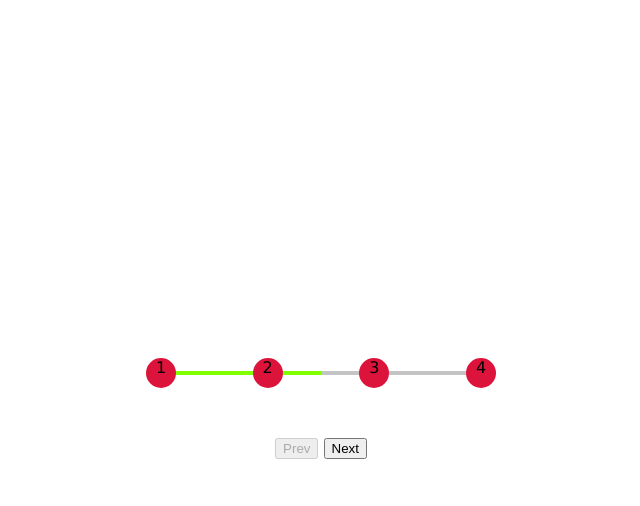
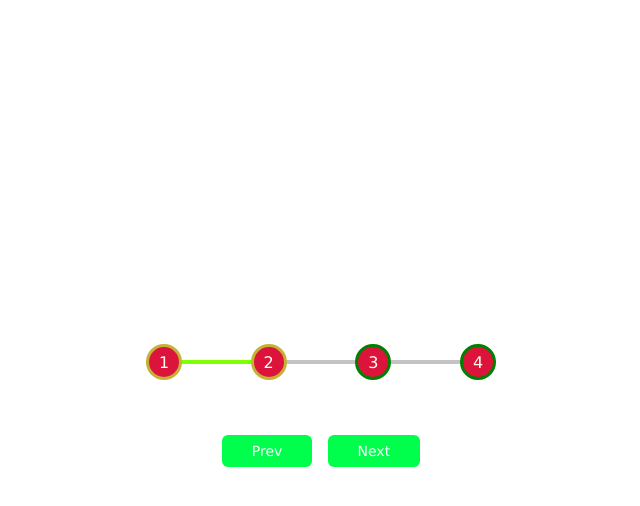
Before and after one commit to Kawser52/javascript-progressbar, a plain HTML site: page index.html in a window 1280 px wide. Both pictures are taken after a click on the button "Next". Shown: the whole page, without its empty margins (319-959 px from the left). Drawn offline with Linux system fonts and the light colour scheme.

Commit message:
Project done

```diff
--- a/index.html
+++ b/index.html
@@ -17,7 +17,7 @@
                 <div class="circle">4</div>
         </div>
         <button class="btn" id="prev" disabled>Prev</button>
-        <button class="btn" id="">Next</button>
+        <button class="btn" id="next">Next</button>
     </div>
     <script src="progress.js"></script>
 </body>
--- a/progress.js
+++ b/progress.js
@@ -1 +1,41 @@
-console.log("test");
+
+let circles=document.querySelectorAll(".circle")
+
+let isActive = 1
+document.getElementById("next").addEventListener('click', ()=>{
+  isActive++
+  if(isActive>circles.length)
+    isActive=circles.length
+   console.log(isActive);
+    update_data()
+})
+
+document.getElementById("prev").addEventListener('click',()=>{
+    isActive--
+    if(isActive<1){
+        isActive=1
+    }
+    update_data()
+})
+
+function update_data(){
+  circles.forEach((circle,idx) => {
+     if(idx<isActive){
+       circle.classList.add('active')
+     }else{
+       circle.classList.remove('active')
+     }
+  });
+
+  const actives=document.querySelectorAll(".active")
+  progress.style.width = ((actives.length-1)/(circles.length-1))*100 + '%';
+
+  if(isActive==1){
+    prev.disabled=true;
+  } else if(isActive==circles.length){
+    next.disabled=true;
+  } else{
+    prev.disabled=false;
+    next.disabled=false;
+  }
+}
--- a/style.css
+++ b/style.css
@@ -36,7 +36,7 @@ body{
     transform: translateY(-50%);
     top: 50%;
     left: 0;
-    width: 50%;
+    width: 0%;
     height: 4px;
     z-index: -1;
     transition: .4s ease;
@@ -47,4 +47,39 @@ body{
     height: 30px;
     border-radius: 50%;
     text-align: center;
+    display: flex;
+    justify-content: center;
+    align-items: center;
+    transition: 0.4s ease;
+    border:3px solid green;
+    color: ivory;
 }
+
+.circle.active {
+    border-color: rgba(185, 241, 52, 0.712);
+  }
+
+  .btn {
+    background-color: rgb(0, 255, 76);
+    color: #fff;
+    border: 0;
+    border-radius: 6px;
+    cursor: pointer;
+    font-family: inherit;
+    padding: 8px 30px;
+    margin: 5px;
+    font-size: 14px;
+  }
+
+  .btn:active {
+    transform: scale(0.98);
+  }
+
+  .btn:focus {
+    outline: 0;
+  }
+
+  .btn:disabled {
+    background-color: rgb(214, 214, 214);
+    cursor: not-allowed;
+  }
```
